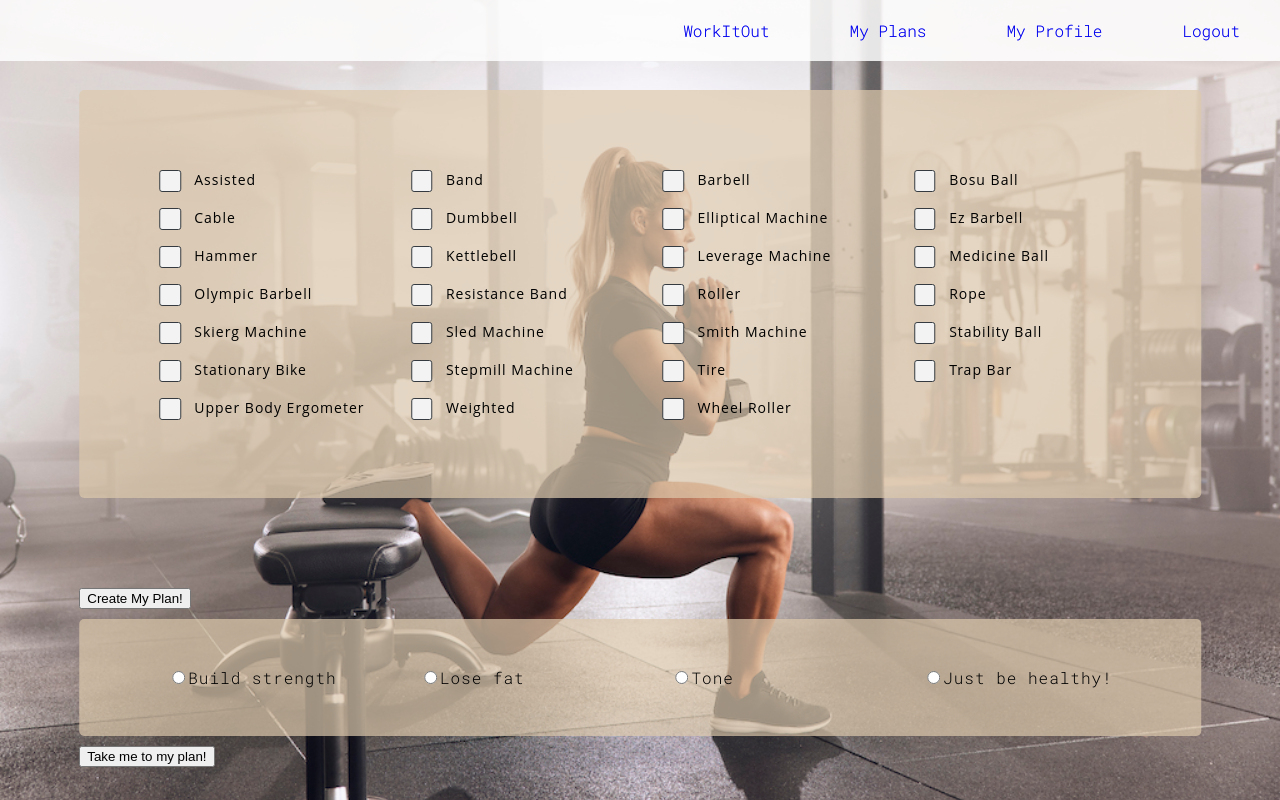
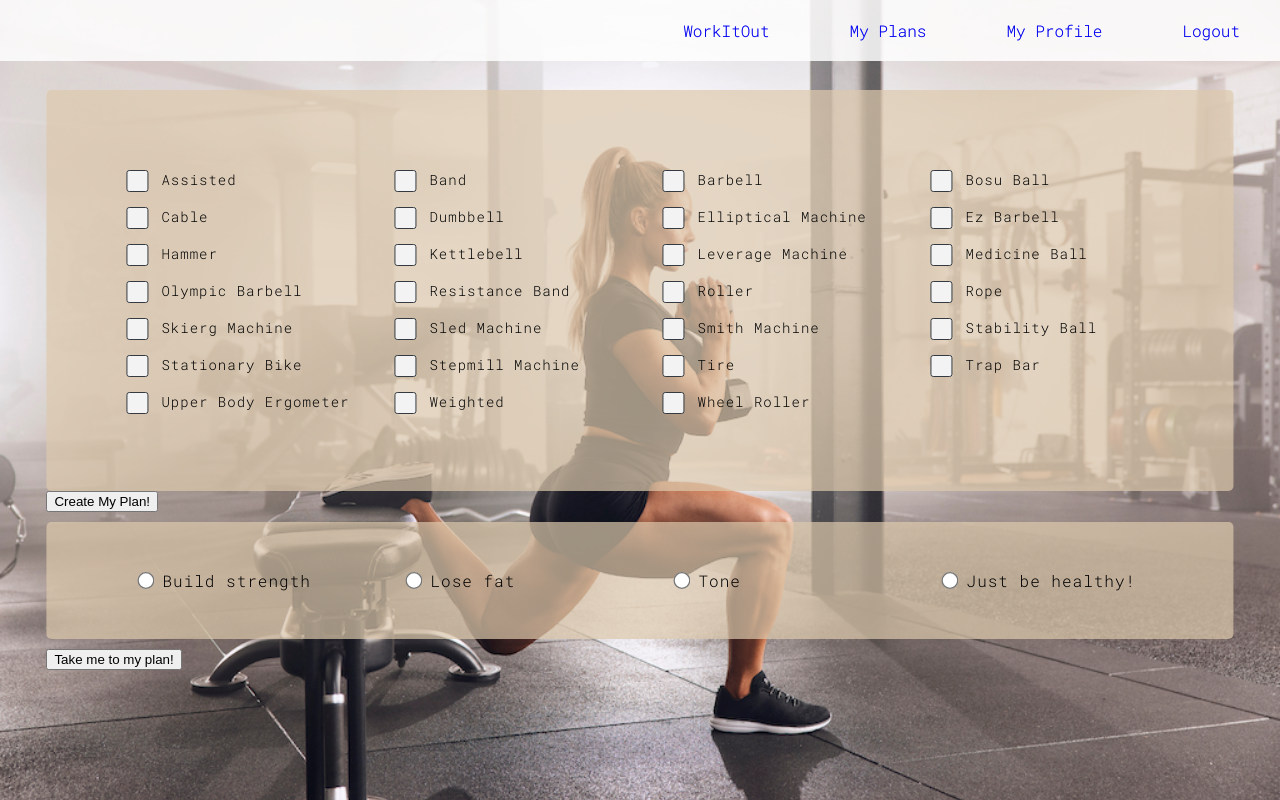
Before and after one commit to Mikoolio41/final_project, a React (Create React App) app in the folder client/: page /profile in a window 1280 px wide. Built offline with nearby package versions, Linux system fonts and the light colour scheme.

Commit message:
purpose change reps sets

```diff
--- a/client/src/components/Equipment.css
+++ b/client/src/components/Equipment.css
@@ -10,7 +10,7 @@
   column-gap: 45px;
   row-gap: 18px;
   color: black;
-  margin: 90px auto;
+  margin-top: 90px;
   border-radius: 5px;
   position: relative;
   left: 50%;
@@ -28,8 +28,9 @@
   position: relative;
   padding-left: 35px;
   margin-bottom: 20px;
-  font: 14px/20px "Open Sans", Arial, sans-serif;
+  font-size: 14px;
   cursor: pointer;
+  font-family: "Roboto Mono";
 }
 .checkbox-rect input[type="checkbox"]:hover + label:hover {
   color: rgb(23, 86, 228);
--- a/client/src/components/TrainingPurpose.css
+++ b/client/src/components/TrainingPurpose.css
@@ -20,6 +20,11 @@
 }
 .radio {
   margin: 0.5rem;
+}
+
+.radio input[type="radio"] {
+  transform: scale(1.3);
+  margin-right: 10px;
 }
 
 .radio input[type="radio"] + .radio-label:before {
--- a/client/src/components/TrainingPurpose.js
+++ b/client/src/components/TrainingPurpose.js
@@ -2,10 +2,10 @@ import React from "react";
 import "./TrainingPurpose.css";
 
 const trainingTarget = [
-  { name: "build_strength", label: "Build strength", target_id: 1 },
-  { name: "lose_fat", label: "Lose fat", target_id: 2 },
-  { name: "tone", label: "Tone", target_id: 3 },
-  { name: "healthy", label: "Just be healthy!", target_id: 4 },
+  { label: "Build strength", target_id: 1 },
+  { label: "Lose fat", target_id: 2 },
+  { label: "Tone", target_id: 3 },
+  { label: "Just be healthy!", target_id: 4 },
 ];
 
 function TrainingPurpose(props) {
@@ -18,7 +18,7 @@ function TrainingPurpose(props) {
               onChange={props.handleChange}
               type="radio"
               id={`radio${index}`}
-              name={item.name}
+              name="target"
               value={item.target_id}
             />
             <label htmlFor={`radio${index}`}>{item.label}</label>
--- a/client/src/containers/UserPlan.js
+++ b/client/src/containers/UserPlan.js
@@ -31,16 +31,16 @@ function UserPlan() {
       console.log(item.target_id);
       switch (item.target_id) {
         case 1:
-          planTarget = { sets: 4, reps: 8, rest: 90 };
+          planTarget = { sets: 5, reps: 8, rest: 90 };
           break;
         case 2:
           planTarget = { sets: 4, reps: 10, rest: 45 };
           break;
         case 3:
-          planTarget = { sets: 4, reps: 12, rest: 60 };
+          planTarget = { sets: 4, reps: 15, rest: 60 };
           break;
         case 4:
-          planTarget = { sets: 3, reps: 15, rest: 60 };
+          planTarget = { sets: 3, reps: 12, rest: 60 };
           break;
         default:
           planTarget = { sets: 0, reps: 0, rest: 0 };
```
